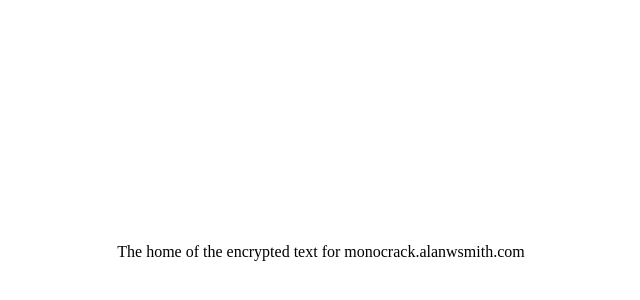
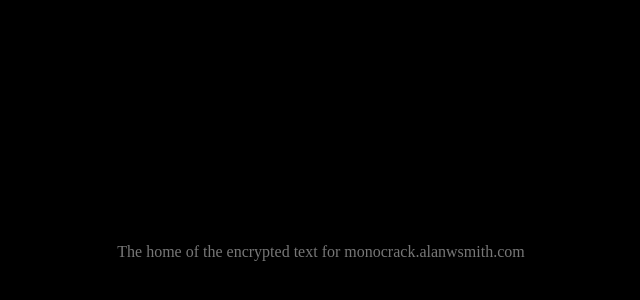
Before and after one commit to alanwsmith/texts.monocrack.alanwsmith.com, a plain HTML site: page index.html in a window 1280 px wide. Shown: the part 76-376 px from the top of the page, without its empty margins (319-959 px from the left). Drawn offline with Linux system fonts and the light colour scheme.

Commit message:
Updated colors to be black and gray

```diff
--- a/index.html
+++ b/index.html
@@ -3,6 +3,10 @@
   <head>
     <title>texts.monocrack.alanwsmith.com</title>
     <style>
+      body {
+        background-color: #000;
+        color: #777;
+      }
       .center_it {
         display: flex;
         justify-content: center;
```
